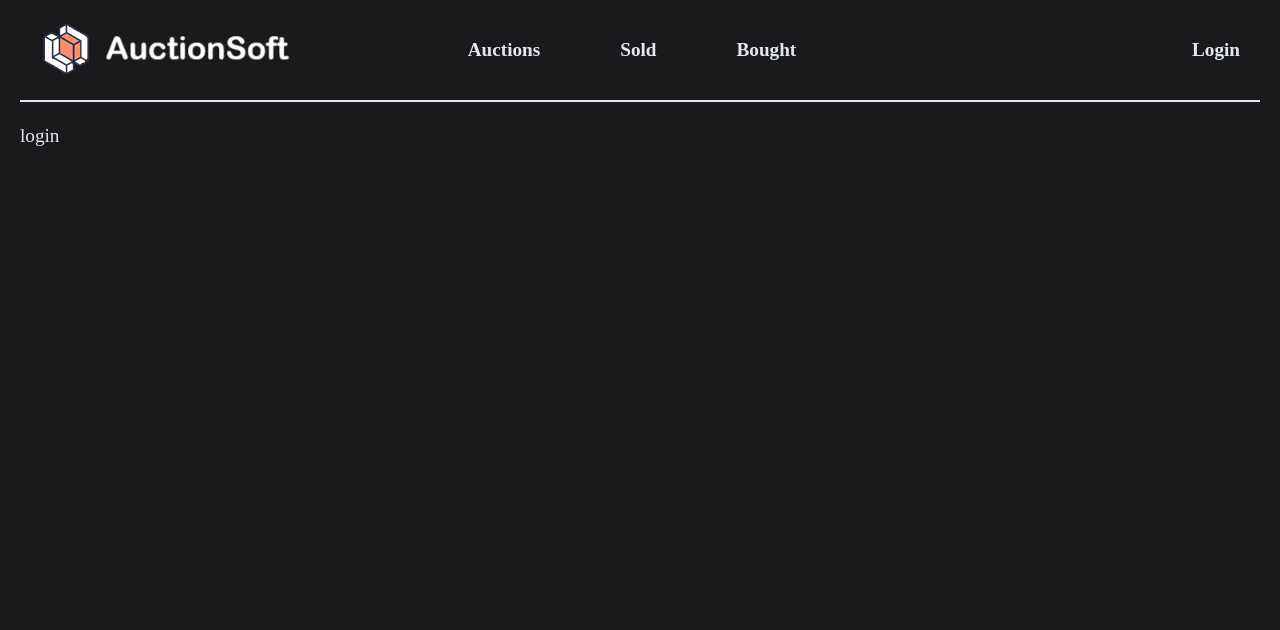
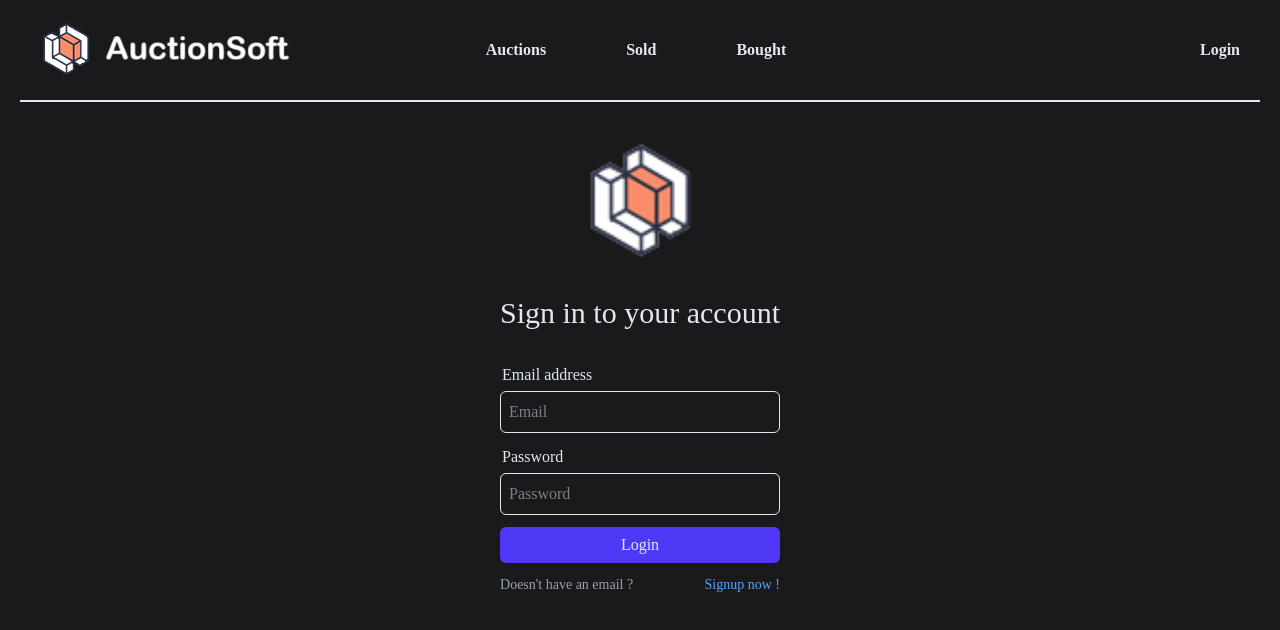
Before and after one commit to Yusef-Ahmed/AuctionSoft, a React (Vite) app in the folder FrontEnd/: page /auth in a window 1280 px wide. Shown: the top 630 px of the page. Built offline with nearby package versions, Linux system fonts and the light colour scheme.

Commit message:
Added login & signup look (without logic)

```diff
--- a/FrontEnd/src/App.jsx
+++ b/FrontEnd/src/App.jsx
@@ -13,10 +13,11 @@ function App() {
       id: "root",
       element: <RootLayout />,
       errorElement: <NotFound />,
+      loader: getToken,
       children: [
         { index: true, element: <Home /> },
         { path: "/auctions", element: <Products />, loader: checkAuthLoader },
-        { path: "/auth", element: <Auth />, loader: getToken },
+        { path: "/auth", element: <Auth /> },
       ],
     },
   ]);
--- /dev/null
+++ b/FrontEnd/src/components/AuthForm.jsx
@@ -0,0 +1,61 @@
+import { Form, Link, useSearchParams } from "react-router-dom";
+import logo from "../../assets/Logo.png";
+
+function AuthForm() {
+  const [searchParams] = useSearchParams();
+  const signup = searchParams.get("mode") == "signup";
+
+  return (
+    <div className="flex flex-col items-center gap-8">
+      <Link to={"/"}>
+        <img
+          className="w-28 mt-4 transition-all duration-300 hover:scale-125 hover:-translate-y-5"
+          src={logo}
+        />
+      </Link>
+      <Form className="flex flex-col gap-3">
+        <h1 className="text-3xl mb-5">
+          {signup ? "Sign up for free now!" : "Sign in to your account"}
+        </h1>
+        {signup && (
+          <section className="flex flex-col gap-1">
+            <label className="ml-0.5">User name</label>
+            <input
+              placeholder="Name"
+              className="transition border p-2 rounded-md focus:-translate-y-1"
+              name="name"
+            />
+          </section>
+        )}
+        <section className="flex flex-col gap-1">
+          <label className="ml-0.5">Email address</label>
+          <input
+            placeholder="Email"
+            className="transition border p-2 rounded-md focus:-translate-y-1"
+            name="email"
+          />
+        </section>
+        <section className="flex flex-col gap-1">
+          <label className="ml-0.5">Password</label>
+          <input
+            placeholder="Password"
+            className="transition border p-2 rounded-md focus:-translate-y-1"
+            name="password"
+            type="password"
+          />
+        </section>
+        <button className="transition rounded-md bg-indigo-600 py-1.5 hover:cursor-pointer hover:bg-indigo-500 hover:-translate-y-1">
+          Login
+        </button>
+        <section className="flex justify-between text-sm">
+          <p className="text-gray-400">Doesn't have an email ? </p>
+          <Link to={"/auth/?mode=" + (signup ? "login" : "signup")} className="text-blue-400 hover:underline">
+            Signup now !
+          </Link>
+        </section>
+      </Form>
+    </div>
+  );
+}
+
+export default AuthForm;
--- a/FrontEnd/src/index.css
+++ b/FrontEnd/src/index.css
@@ -4,6 +4,5 @@ body {
   background-color: #1A1A1D;
   font-family: cursive;
   color: #e2e8f0;
-  font-size: larger;
   padding: 20px;
 }
--- a/FrontEnd/src/pages/Auth.jsx
+++ b/FrontEnd/src/pages/Auth.jsx
@@ -1,9 +1,7 @@
-import { useLoaderData } from "react-router-dom";
+import AuthForm from "../components/AuthForm";
 
 function Auth() {
-  const isLogged = useLoaderData();
-
-  return <h1>{isLogged ? "logout" : "login"}</h1>;
+  return <AuthForm />;
 }
 
 export default Auth;
--- a/FrontEnd/src/pages/Header.jsx
+++ b/FrontEnd/src/pages/Header.jsx
@@ -5,7 +5,7 @@ function Header() {
   return (
     <header className="p-5 mb-5 pt-0 flex justify-between items-center border-b-2 mx-auto font-semibold">
       <NavLink to={"/"}>
-        <img src={logo} />
+        <img className="transition-all duration-300 hover:scale-110 hover:-translate-y-2" src={logo} />
       </NavLink>
       <center className="flex gap-20 mr-56">
         <NavLink to={"/auctions"}>Auctions</NavLink>
```
